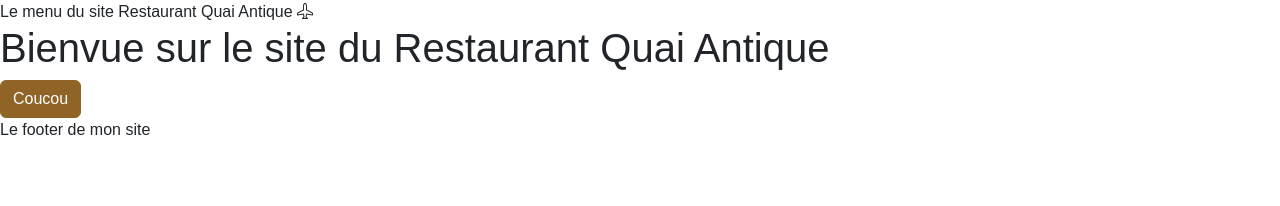
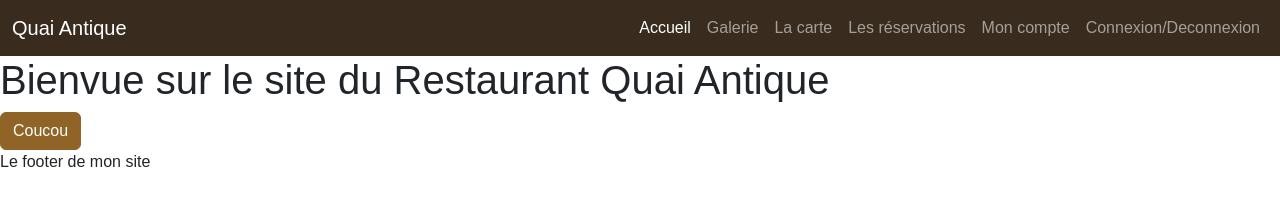
Before and after one commit to Abdoulmali/QuaiAntiqueRestaurantFrontV2, a website with bundled scripts: page index.html in a window 1280 px wide. Built offline with nearby package versions, Linux system fonts and the light colour scheme; files whose address does not match are found by name; a web font is replaced by a local one.

Commit message:
Add site header

```diff
--- a/index.html
+++ b/index.html
@@ -11,7 +11,39 @@
 </head>
 <body>
 
-  <header>Le menu du site Restaurant Quai Antique <i class="bi bi-airplane"></i></header>
+  <header>
+    <nav class="navbar navbar-expand-lg bg-dark" data-bs-theme="dark">
+      <div class="container-fluid">
+        <a class="navbar-brand" href="/">Quai Antique</a>
+        <button class="navbar-toggler" type="button" data-bs-toggle="collapse" data-bs-target="#navbarSupportedContent" aria-controls="navbarSupportedContent" aria-expanded="false" aria-label="Toggle navigation">
+          <span class="navbar-toggler-icon"></span>
+        </button>
+        <div class="collapse navbar-collapse" id="navbarSupportedContent">
+          <ul class="navbar-nav ms-auto mb-2 mb-lg-0">
+            <li class="nav-item">
+              <a class="nav-link active" href="/">Accueil</a>
+            </li>
+            <li class="nav-item">
+              <a class="nav-link" href="#">Galerie</a>
+            </li>
+            <li class="nav-item">
+              <a class="nav-link" href="#">La carte</a>
+            </li>
+            <li class="nav-item">
+              <a class="nav-link" href="#">Les réservations</a>
+            </li>
+            <li class="nav-item">
+              <a class="nav-link" href="#">Mon compte</a>
+            </li>
+            <li class="nav-item">
+              <a class="nav-link" href="#">Connexion/Deconnexion</a>
+            </li>
+
+          </ul>
+        </div>
+      </div>
+    </nav>
+  </header>
 
   <main id="main-page">
     <!-- Le contenu de la page sera injectée ici -->
```
